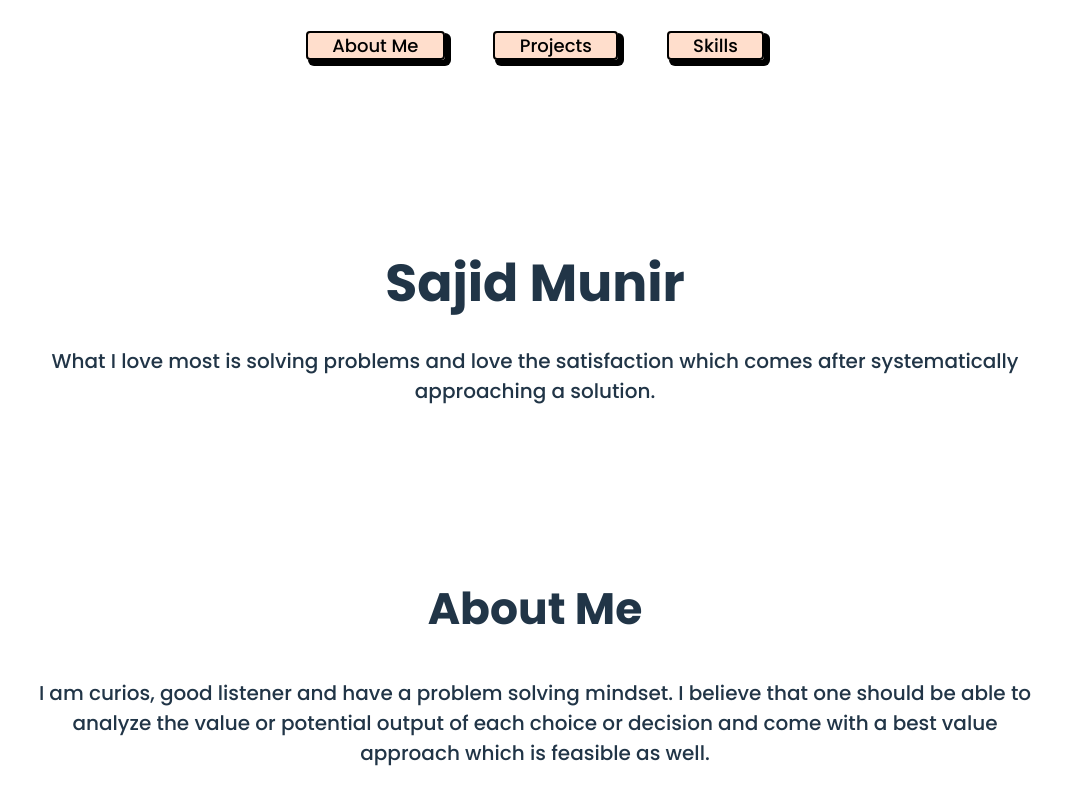
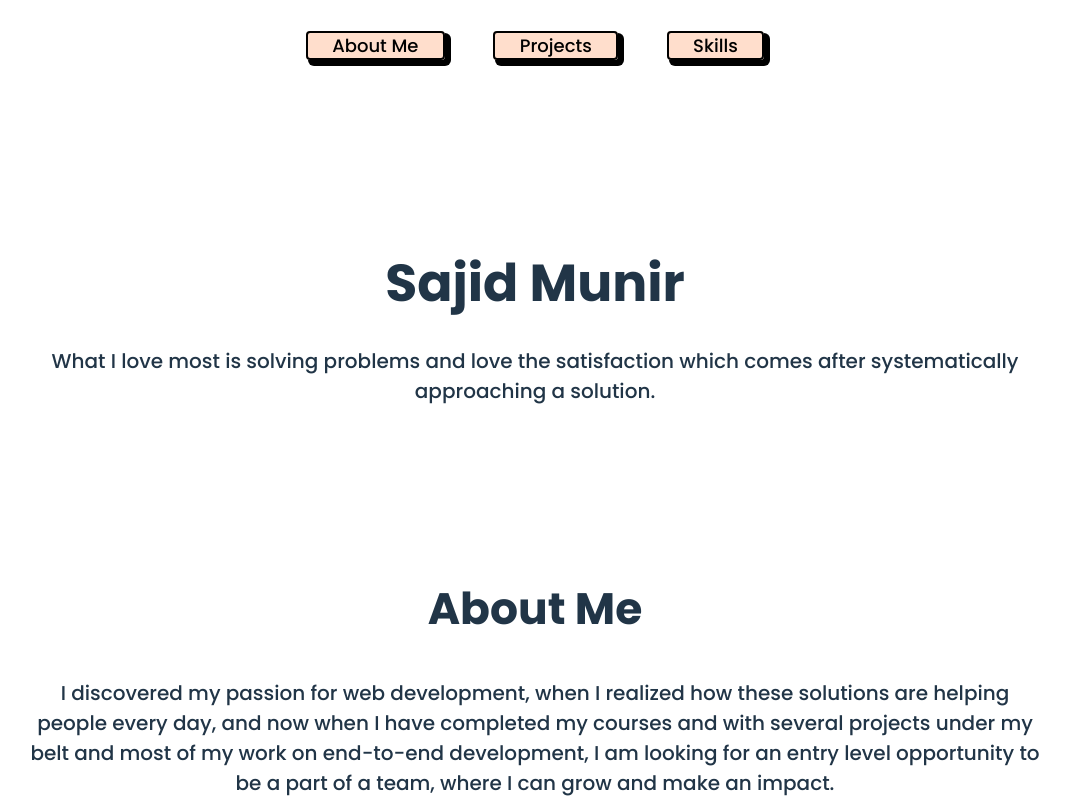
Before and after one commit to sajidMunir04/my-portfolio, a React (Vite) app: page / in a window 1280 px wide. Shown: the top 800 px of the page, without its empty margins (105-1175 px from the left). Built offline with nearby package versions, Linux system fonts and the light colour scheme.

Commit message:
Update About.tsx

```diff
--- a/src/components/About.tsx
+++ b/src/components/About.tsx
@@ -3,9 +3,7 @@ import styles from "./About.module.css";
 function About() {
     return (<div className={styles.container} id="about">
         <h2 className={styles.heading}>About Me</h2>
-        <p className={styles.text}>I am curios, good listener and have a problem solving mindset.
-         I believe that one should be able to analyze the value or potential output of each choice or decision
-            and come with a best value approach which is feasible as well.
+        <p className={styles.text}>I discovered my passion for web development, when I realized how these solutions are helping people every day, and now when I have completed my courses and with several projects under my belt and most of my work on end-to-end development, I am looking for an entry level opportunity to be a part of a team, where I can grow and make an impact.
         </p>
     </div>);
 }
```
